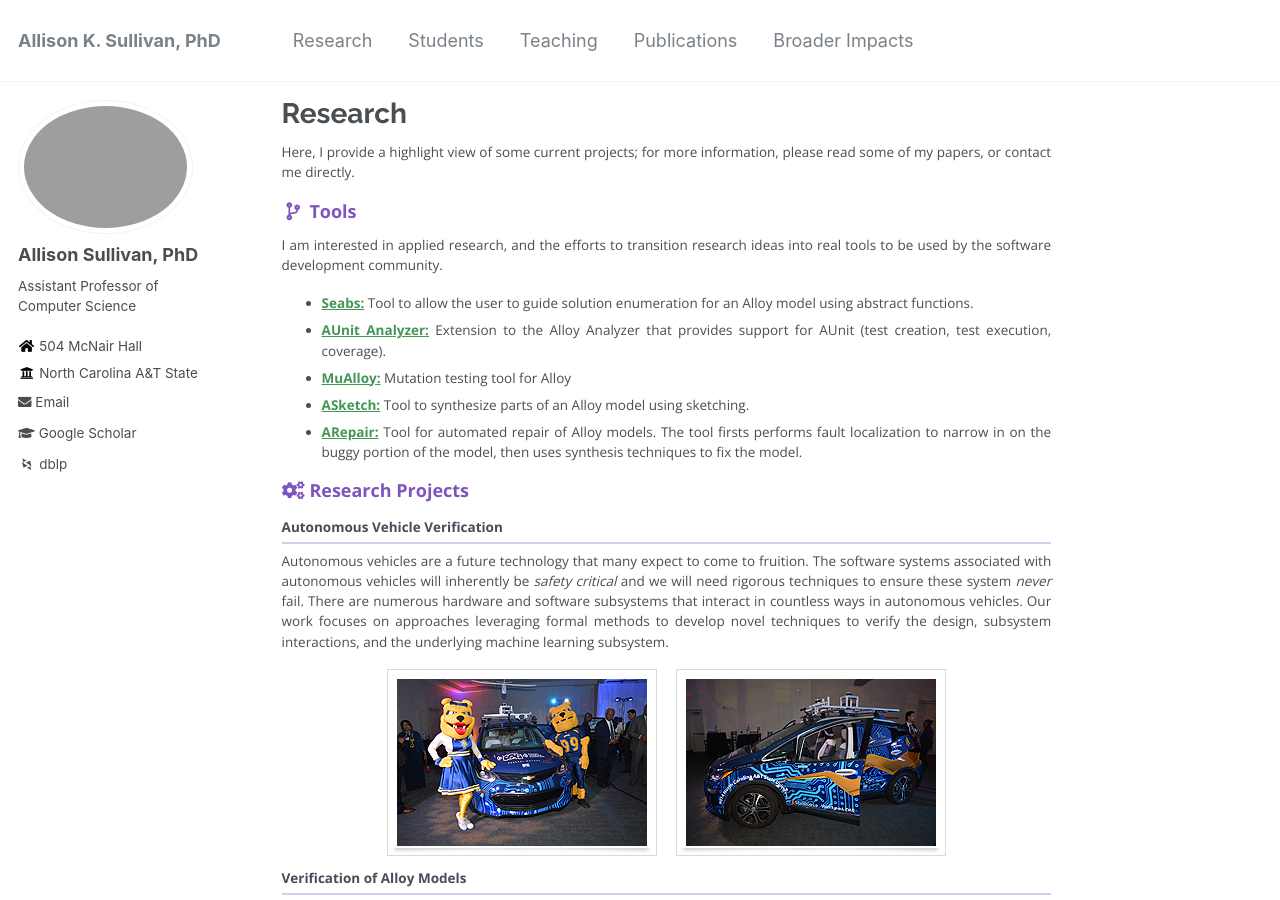
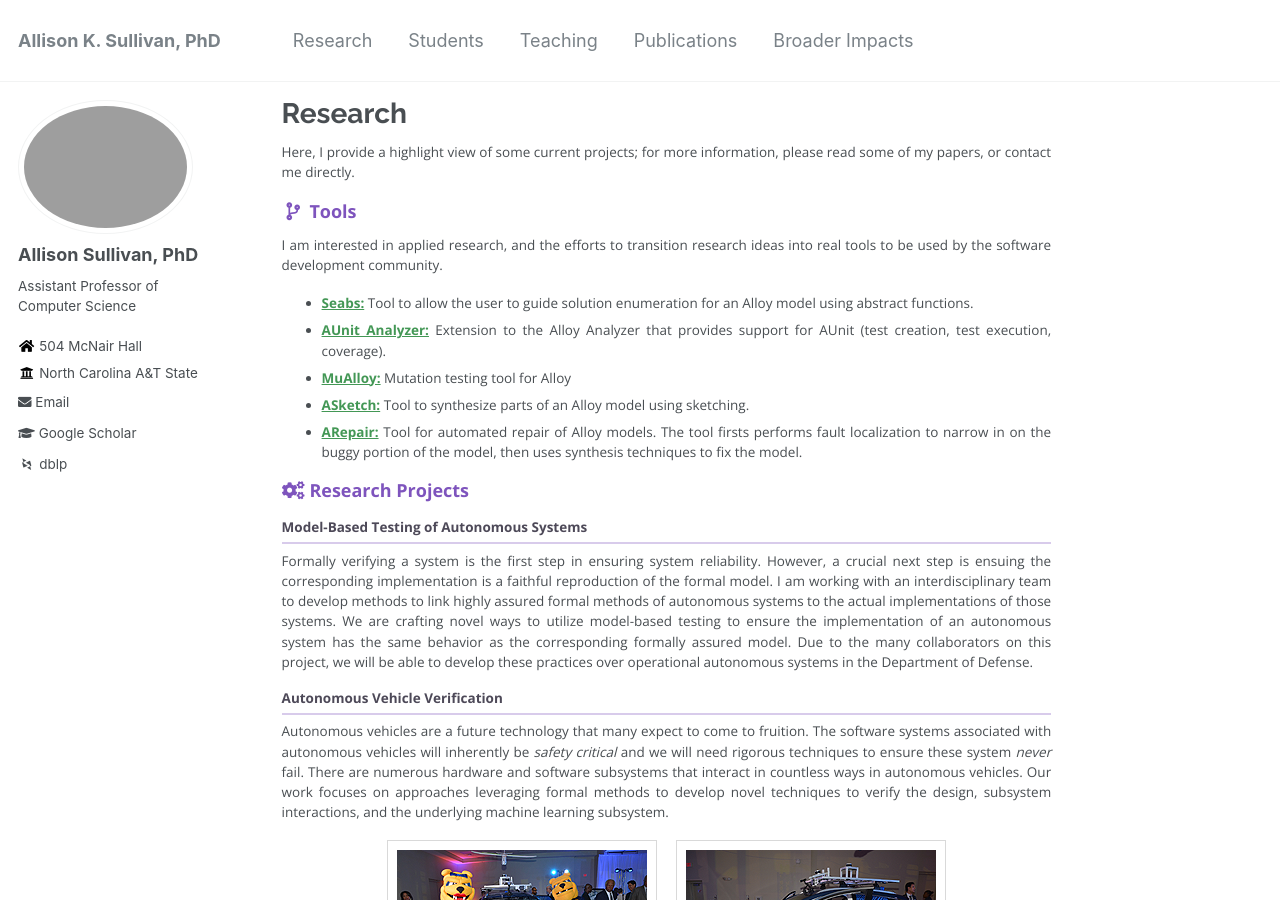
Before and after one commit to Allisonius/allisonius.github.io, a Jekyll site: the page built from _pages/research.md, in a window 1280 px wide and 900 px high. Built offline with Jekyll 4.4.1, drawn with Linux system fonts in a browser that asks for light colours; some web fonts are replaced.

Commit message:
Update research.md

```diff
--- a/_pages/research.md
+++ b/_pages/research.md
@@ -20,6 +20,9 @@ I am interested in applied research, and the efforts to transition research idea
 
 ### <i class="fa fa-fw fa-cogs" aria-hidden="true"></i> Research Projects
 
+## Model-Based Testing of Autonomous Systems
+Formally verifying a system is the first step in ensuring system reliability. However, a crucial next step is ensuing the corresponding implementation is a faithful reproduction of the formal model. I am working with an interdisciplinary team to develop methods to link highly assured formal methods of autonomous systems to the actual implementations of those systems. We are crafting novel ways to utilize model-based testing to ensure the implementation of an autonomous system has the same behavior as the corresponding formally assured model. Due to the many collaborators on this project, we will be able to develop these practices over operational autonomous systems in the Department of Defense.
+
 ## Autonomous Vehicle Verification
 Autonomous vehicles are a future technology that many expect to come to fruition. The software systems associated with autonomous vehicles will inherently be *safety critical* and we will need rigorous techniques to ensure these system *never* fail. There are numerous hardware and software subsystems that interact in countless ways in autonomous vehicles. Our work focuses on approaches leveraging formal methods to develop novel techniques to verify the design, subsystem interactions, and the underlying machine learning subsystem.
 
```
